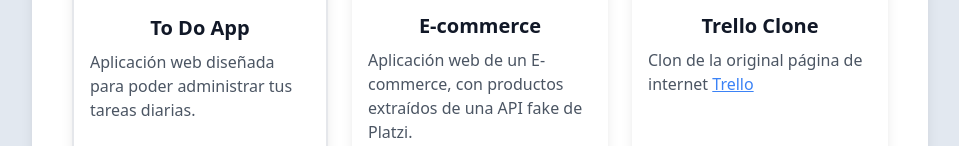
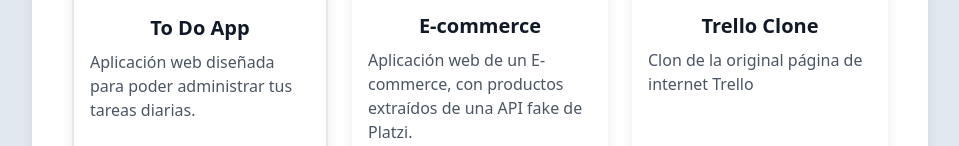
Before and after one commit to R3ymon/my-blog, an Angular app: page /site in a window 1280 px wide. Shown: the part 364-510 px from the top of the page, without its empty margins (160-1119 px from the left). Built offline with nearby package versions, Linux system fonts and the light colour scheme.

Commit message:
se agrego el link para trello clone

```diff
--- a/src/app/domains/components/projects/projects.component.html
+++ b/src/app/domains/components/projects/projects.component.html
@@ -75,11 +75,17 @@
       <div
         class="w-full sm:w-80 md:w-64 bg-white shadow-lg rounded-lg overflow-hidden hover:border-2 hover:border-red-500 transition duration-300"
       >
-        <img
-          src="/assets/images/clone.png"
-          alt="Proyecto 3"
-          class="w-full h-40 object-cover"
-        />
+        <a
+          href="https://trello-clone-five-coral.vercel.app/login"
+          target="_blank"
+          class="text-blue-500 underline"
+        >
+          <img
+            src="/assets/images/clone.png"
+            alt="Proyecto 3"
+            class="w-full h-40 object-cover"
+        /></a>
+
         <div class="p-4">
           <h3
             class="text-lg md:text-xl font-semibold text-center mb-2 text-gray-900"
@@ -87,14 +93,7 @@
             Trello Clone
           </h3>
           <p class="text-gray-600">
-            Clon de la original página de internet
-            <a
-              href="https://id.atlassian.com/login"
-              target="_blank"
-              class="text-blue-500 underline"
-            >
-              Trello
-            </a>
+            Clon de la original página de internet Trello
           </p>
         </div>
       </div>
```
